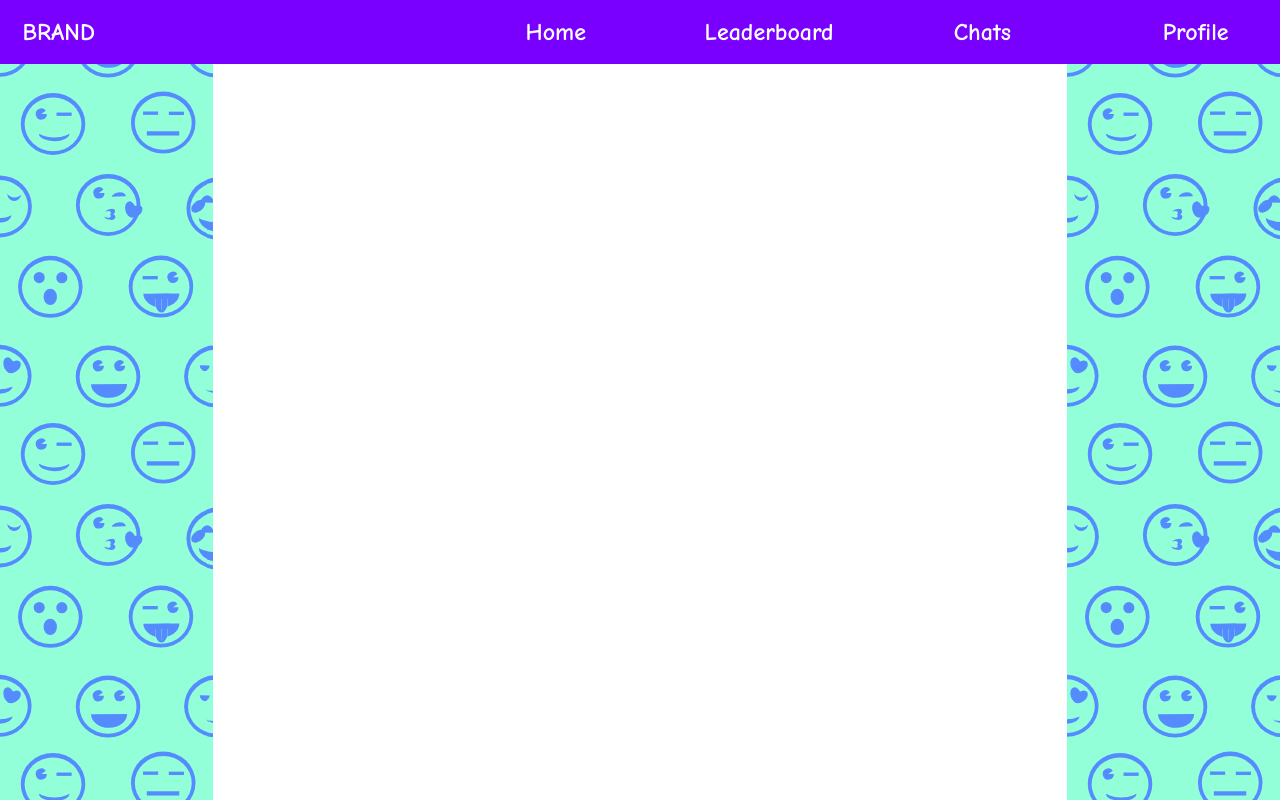
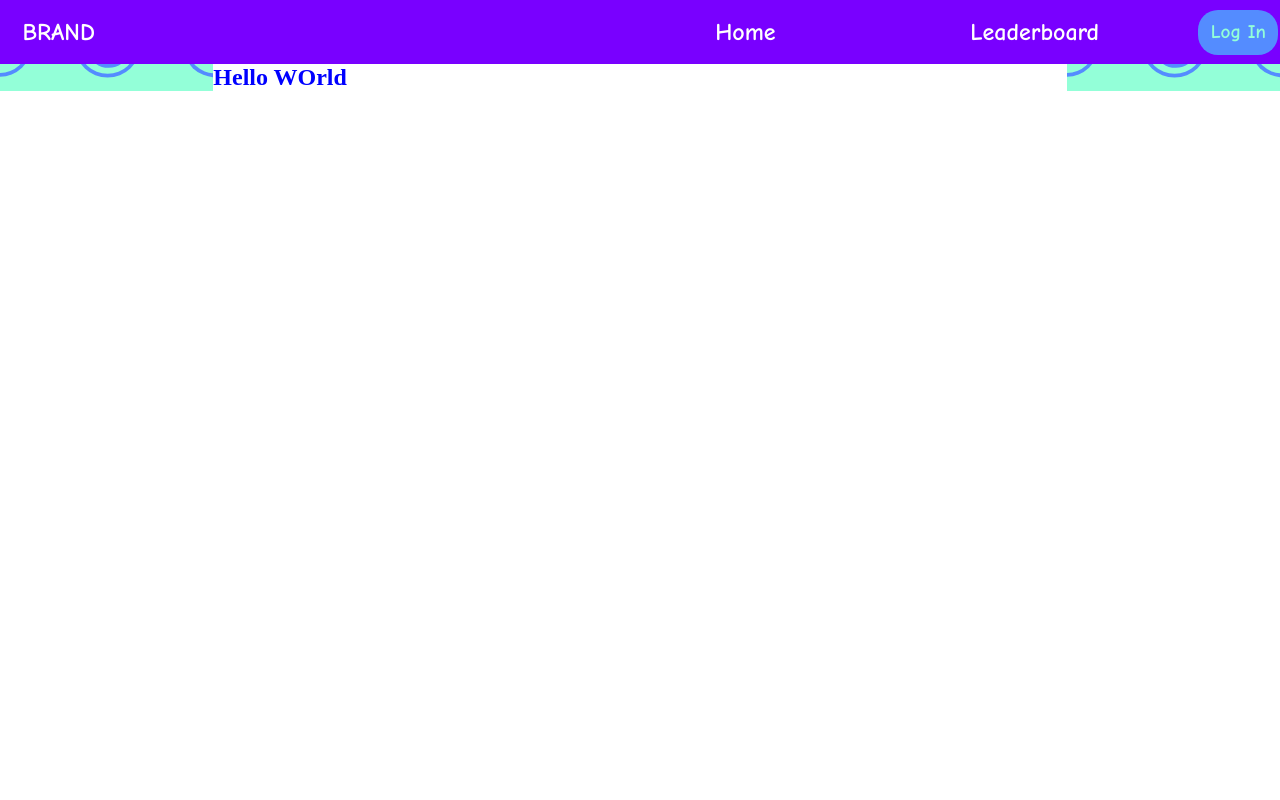
Before and after one commit to walewies/Hive, a Django app: page / in a window 1280 px wide. Run offline with Django 4.2, Linux system fonts and the light colour scheme.

Commit message:
Makes the background fit to content and adds login button

```diff
--- a/static/css/base.css
+++ b/static/css/base.css
@@ -14,6 +14,10 @@
     margin: 0;
     padding: 0;
 }
+
+/* body {
+    background-image: url("images/background.svg");
+} */
 
 .navbar {
     background-color: var(--navbar-bg-color);
@@ -46,25 +50,63 @@
     align-items: center;
 }
 
+.nav-btn {
+    flex: 0.25;
+    margin-left: 1.5%;
+    margin-right: 1.5em;
+    display: flex;
+    /* justify-content: space-evenly; */
+    align-items: center;
+}
+
+.button {
+    border: none;
+    background-color: #548CFF;
+    color: #93FFD8;
+    font-family: "Comic Neue Bold";
+    font-size: 1.2rem;
+    height: 45px;
+    width: 80px;
+    border-radius: 20px;
+}
+
+.button:focus {
+    border: none;
+    background-color: #2be7de;
+    color: black;
+    font-family: "Comic Neue Bold";
+    font-size: 1.2rem;
+    height: 45px;
+    width: 80px;
+    border-radius: 20px;
+}
+
 .nav-div:hover {
     border-radius: 10px;
     background-color: #548CFF;
 }
 
 .main-content {
-    /* background-color: red; */
-    display:flex;
-    /* flex-direction: column; */
-    height: 100vh;
+    display: flex;
+    height: 100%;
 }
 
 .buffer {
-    /* background-color: #93FFD8; */
     background-image: url("images/background.svg");
+    /* position: absolute; */
     flex: 1;
 }
 
 .middle-content {
     background-color: white;
+    color: blue;
     flex: 4;
+    /* height:100vh; */
+    margin-top: var(--navbar-height);
+    /* padding-bottom: calc(100% - 100vh); */
 }
+/*
+.filler {
+    /* height: calc(100vh - 100%);
+    height: 100vh;
+} */
--- a/templates/base.html
+++ b/templates/base.html
@@ -14,8 +14,12 @@
             <div id="brand"><a class="links" href="">BRAND</a></div>
             <div class="nav-div" id="home"><a class="links" href="">Home</a></div>
             <div class="nav-div" id="leaderboard"><a class="links" href="">Leaderboard</a></div>
+            {% if user.is_authenticated %}
             <div class="nav-div" id="chats"><a class="links" href="">Chats</a></div>
             <div class="nav-div" id="profile"><a class="links" href="">Profile</a></div>
+            {% else %}
+            <div class="nav-btn"><button class="button">Log In</button></div>
+            {% endif %}
         </nav>
         <div class="main-content">
             <div class="buffer"></div>
```
